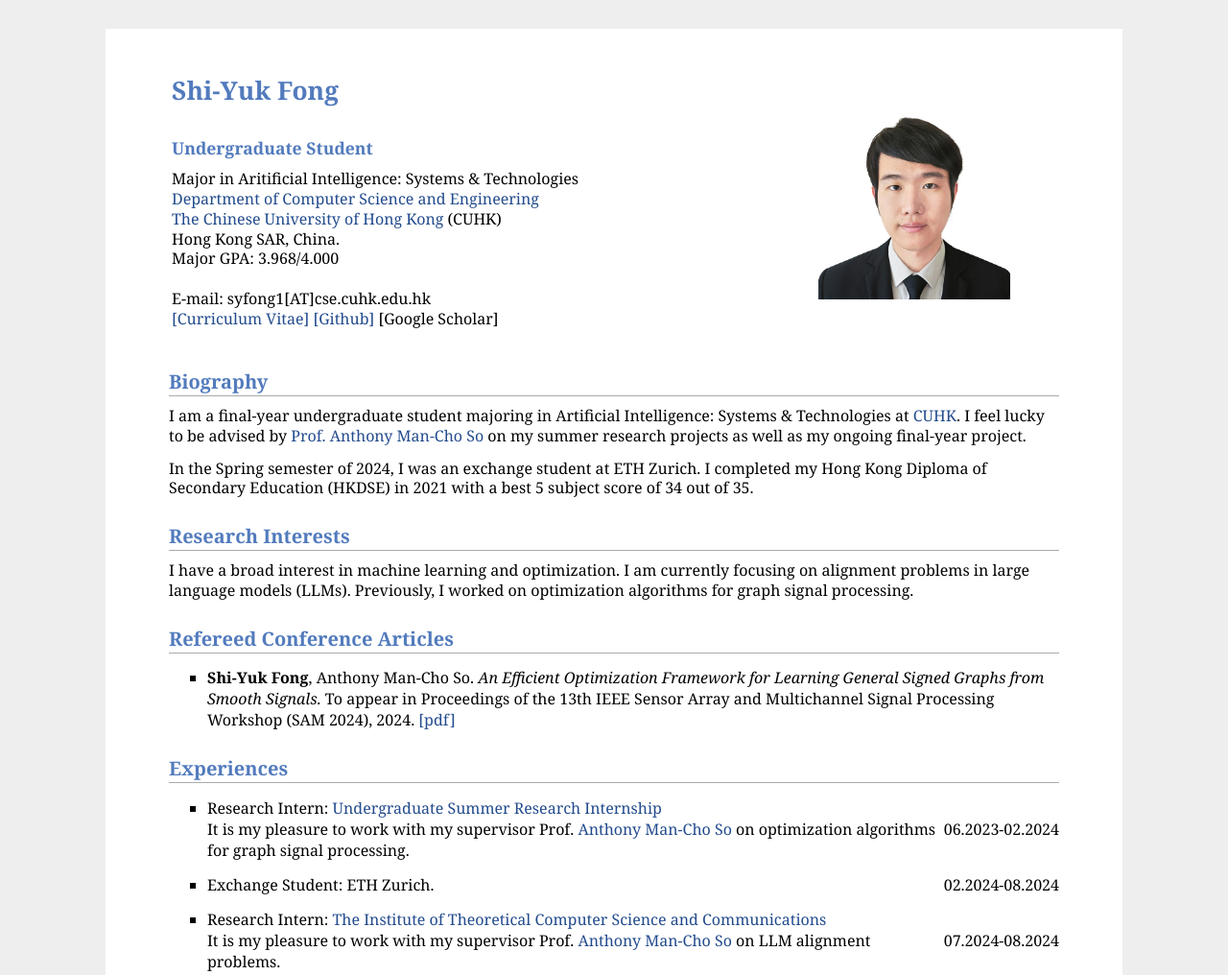
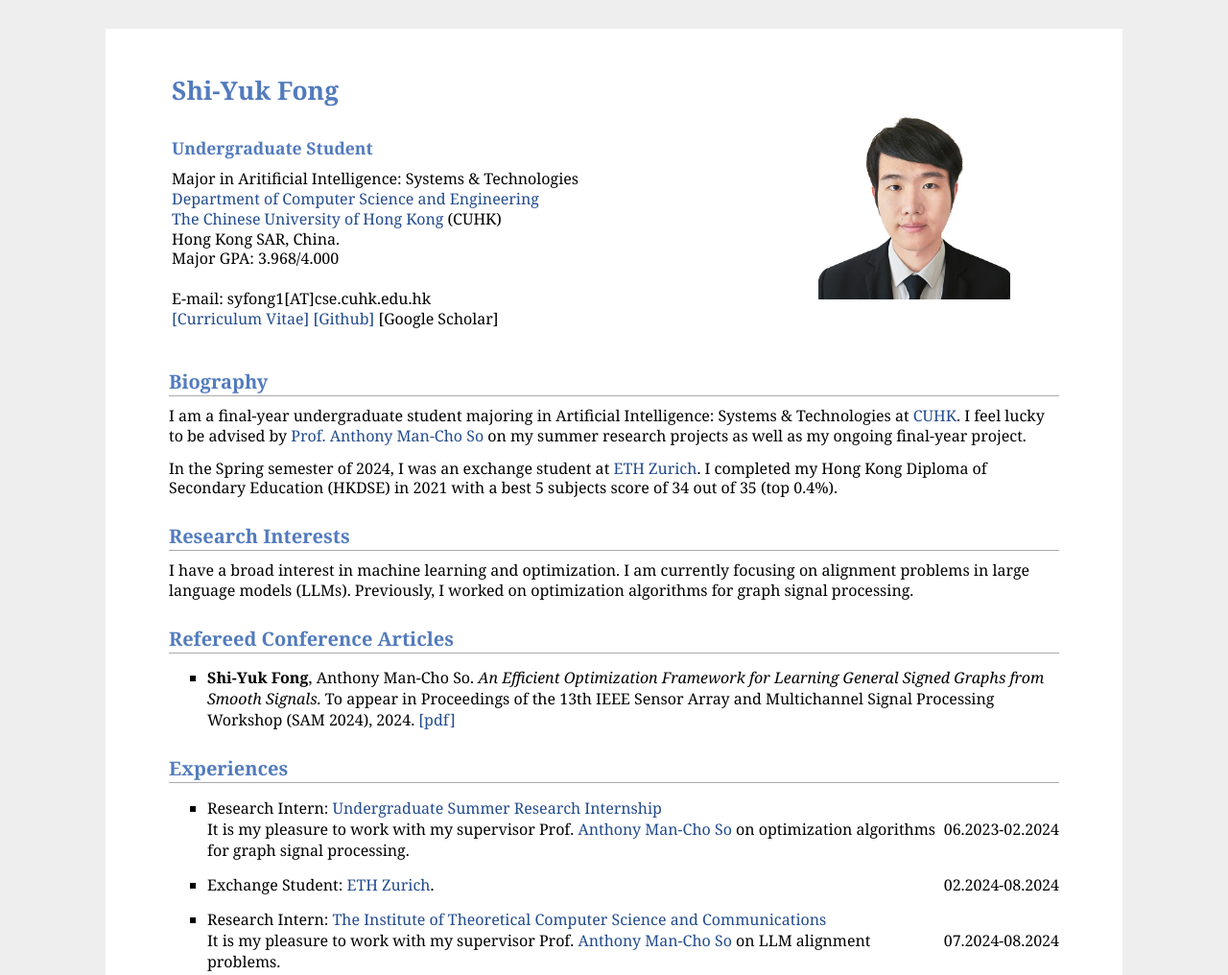
Before and after one commit to dmddjack/dmddjack.github.io, a plain HTML site: page index.html in a window 1280 px wide. Shown: the top 1016 px of the page at 96% size. Drawn offline with Linux system fonts and the light colour scheme.

Commit message:
add hyperlink

```diff
--- a/index.html
+++ b/index.html
@@ -42,8 +42,8 @@ I feel lucky to be advised by <a href="https://www1.se.cuhk.edu.hk/~manchoso/">P
 on my summer research projects as well as my ongoing final-year project.
 </p>
 <p>
-In the Spring semester of 2024, I was an exchange student at ETH Zurich.
-I completed my Hong Kong Diploma of Secondary Education (HKDSE) in 2021 with a best 5 subject score of 34 out of 35.
+In the Spring semester of 2024, I was an exchange student at <a href="https://inf.ethz.ch/">ETH Zurich</a>.
+I completed my Hong Kong Diploma of Secondary Education (HKDSE) in 2021 with a best 5 subjects score of 34 out of 35 (top 0.4%).
 </p>
 
 
@@ -74,7 +74,7 @@ Previously, I worked on optimization algorithms for graph signal processing.
                It is my pleasure to work with my supervisor Prof. <a href="https://www1.se.cuhk.edu.hk/~manchoso/">Anthony Man-Cho So</a> on optimization algorithms for graph signal processing.
            </li>
             <li>
-                Exchange Student: ETH Zurich.
+                Exchange Student: <a href="https://inf.ethz.ch/">ETH Zurich</a>.
                <div style="float:right;">02.2024-08.2024</A></div>
            </li>
            <li>
```
